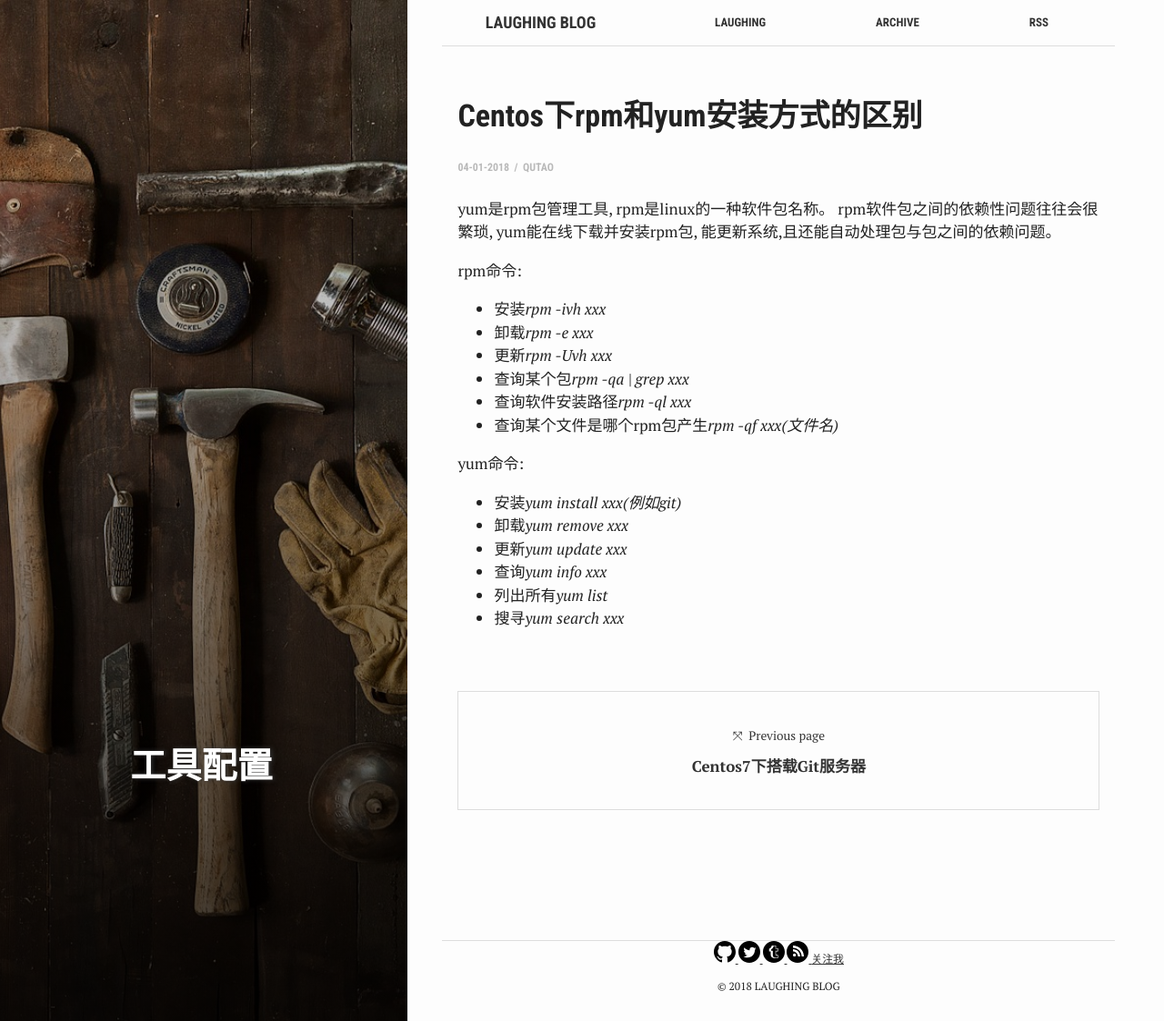
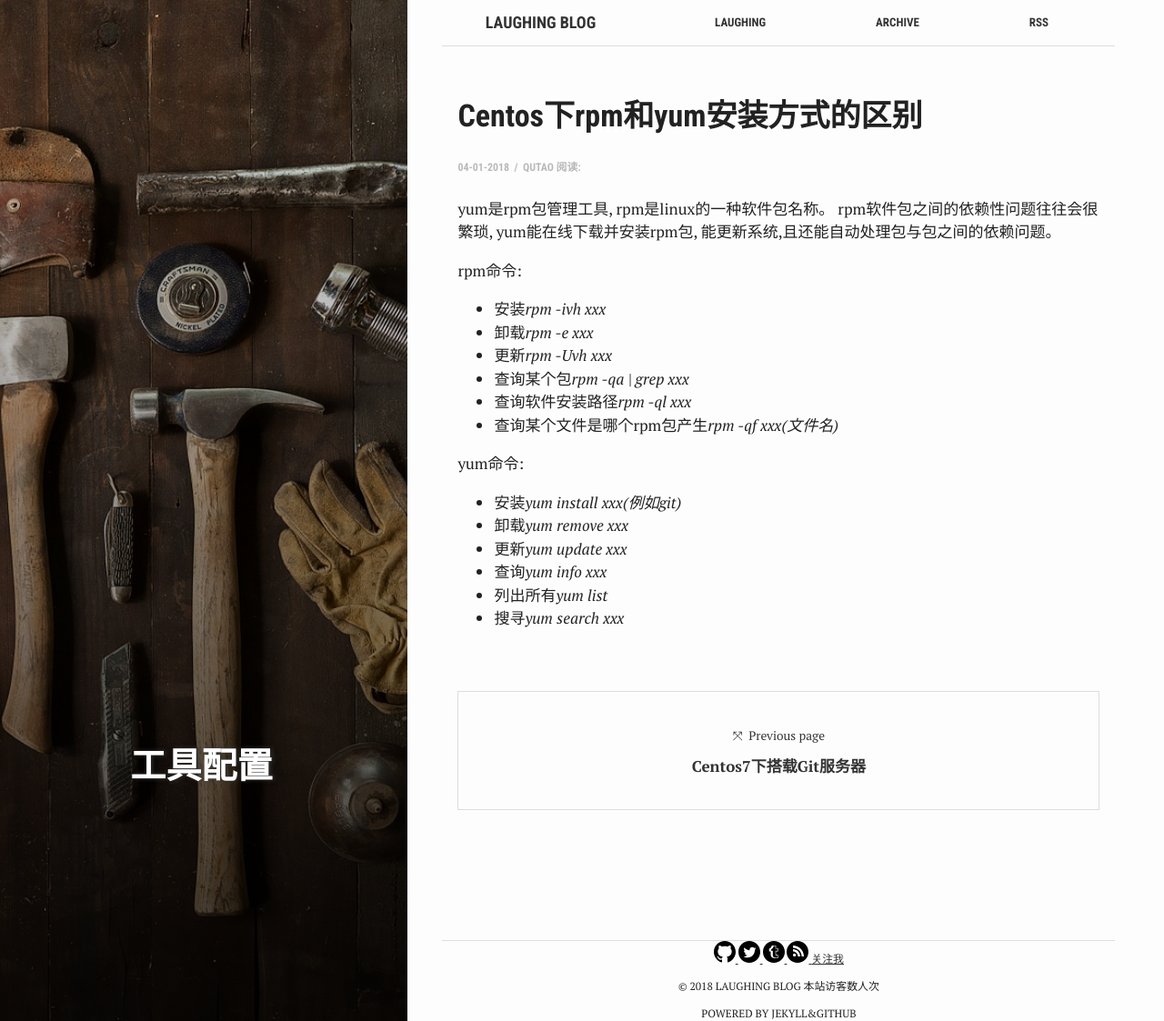
Before and after one commit to aibomei/aibomei.github.io, a Jekyll site: the page built from _posts/2018-01-04-rpm-yum.md, in a window 1280 px wide and 1123 px high. Shown: the whole window at 91% size. Built offline with Jekyll 4.4.1, drawn with Linux system fonts in a browser that asks for light colours; comment, search, counter and statistics services are not loaded.

Commit message:
add visit count

```diff
--- a/_includes/footer.html
+++ b/_includes/footer.html
@@ -88,6 +88,16 @@
 
   <a href="https://weibo.com/{{ site.weibo.uid}}" onMouseOver="show_img()" onMouseOut="hide_img()" target="_blank">关注我</a>
   <img id="weixin" src={{ site.images | relative_url }}/tag.jpg style="display:none"/>
-  <p>&copy; <span class="full-year"></span> {{ site.title }}</p>
+
+  <p>
+    &copy; <span class="full-year"></span> {{ site.title }}
+    <span id="busuanzi_container_site_uv">
+      本站访客数<span id="busuanzi_value_site_uv"></span>人次
+    </span>
+  </p>
+  <p>
+    Powered by Jekyll&amp;GitHub
+  </p>
+
 </footer>
 <script src="{{ site.baseurl }}/assets/js/scripts.js"></script>
--- a/_layouts/post.html
+++ b/_layouts/post.html
@@ -5,6 +5,7 @@
 
   <h1 class="post-title">{{ page.title }}</h1>
 
+  <script async src="//dn-lbstatics.qbox.me/busuanzi/2.3/busuanzi.pure.mini.js"></script>
   <p class="post-meta">
     <time datetime="{{ page.date | date: "%Y-%m-%d" }}">{{ page.date | date: "%d-%m-%Y" }}</time>
 
@@ -12,6 +13,9 @@
       &nbsp;/&nbsp;
       <span>{{ page.author }}</span>
     {% endif %}
+      <span id="busuanzi_container_page_pv">
+        阅读:<span id="busuanzi_value_page_pv"></span>
+      </span>
   </p>
 
   <div class="post-content">
```
